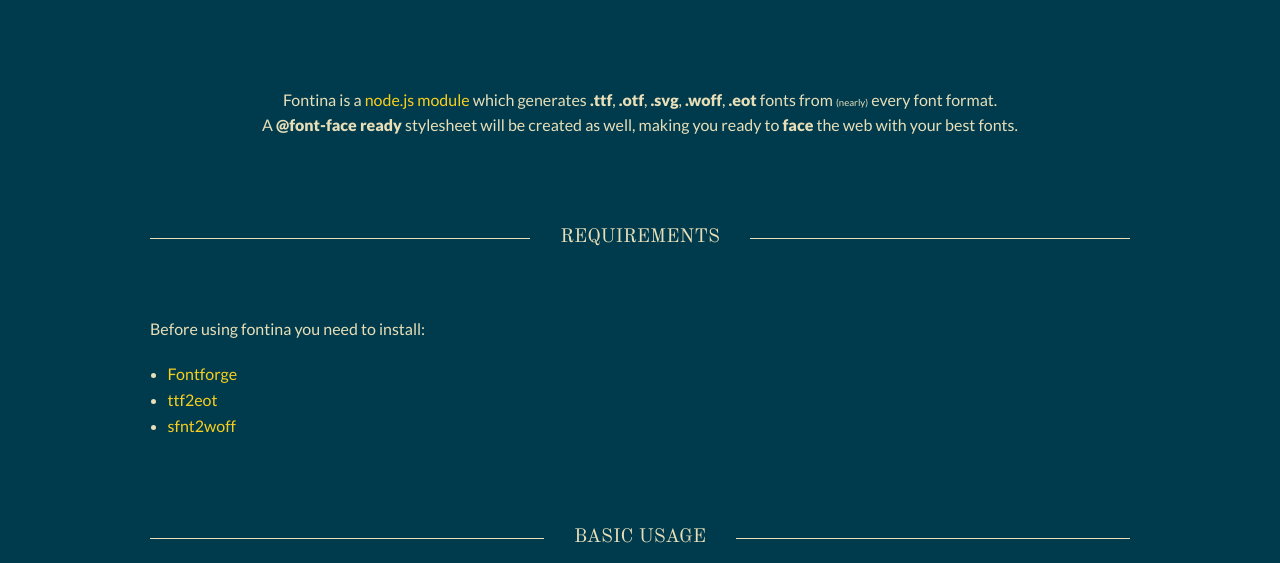
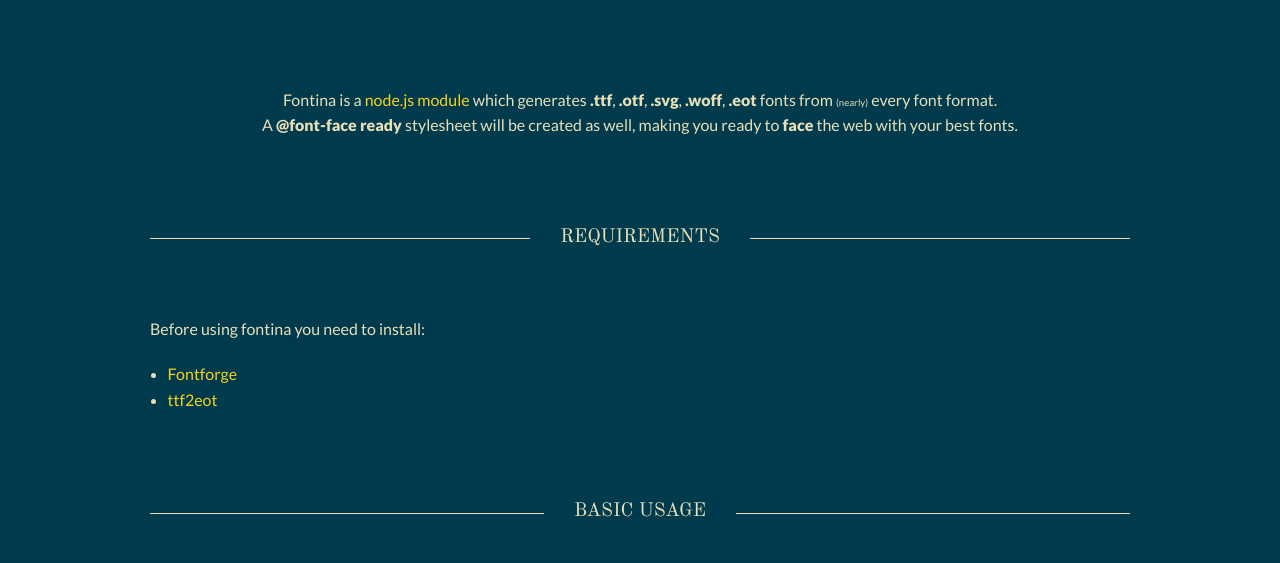
Before and after one commit to framp/fontina, a website: page index.html in a window 1280 px wide. Shown: the part 237-800 px from the top of the page. Drawn offline with nearby package versions, Linux system fonts and the light colour scheme.

Commit message:
dropped sfnt2woff

```diff
--- a/index.html
+++ b/index.html
@@ -32,7 +32,6 @@
       <ul>
         <li><a href="http://fontforge.sourceforge.net/">Fontforge</a></li>
         <li><a href="http://code.google.com/p/ttf2eot/">ttf2eot</a></li>
-        <li><a href="http://people.mozilla.com/%7Ejkew/woff/">sfnt2woff</a></li>
       </ul>
 
       <h3><a name="basic-usage" class="anchor" href="#basic-usage">Basic usage</a></h3>
```
